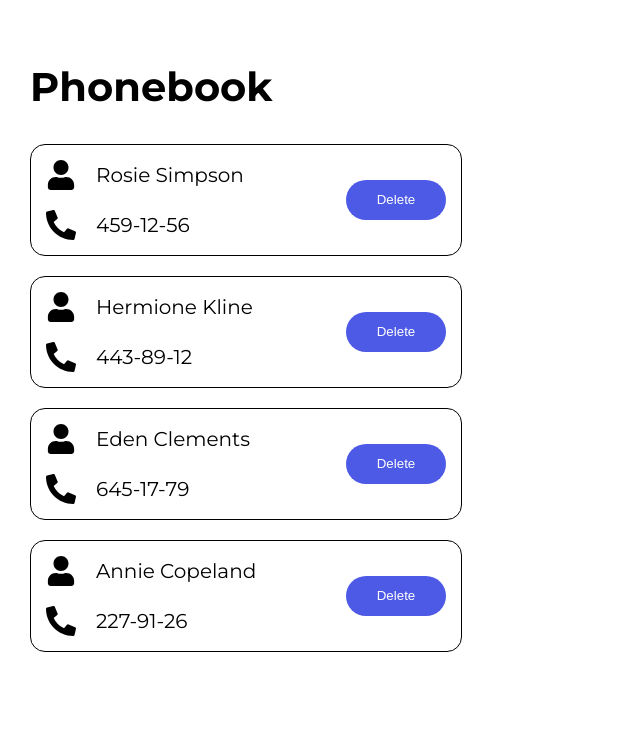
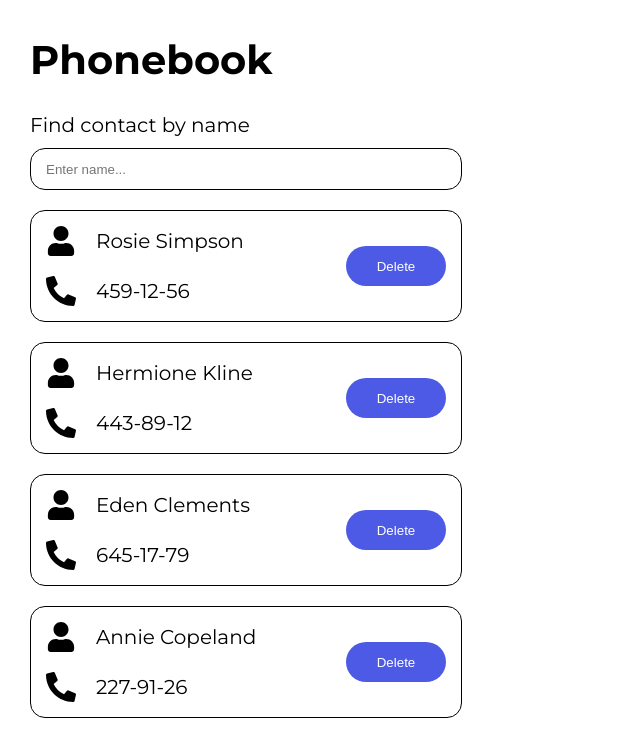
Before and after one commit to FedorovaElizaveta/goit-react-hw-03, a React (Vite) app: page / in a window 1280 px wide. Shown: the top 756 px of the page, without its empty margins (0-640 px from the left). Built offline with nearby package versions, Linux system fonts and the light colour scheme.

Commit message:
Added search box

```diff
--- a/src/App.jsx
+++ b/src/App.jsx
@@ -1,19 +1,33 @@
 import "./App.css";
-import { useState } from "react";
+import { useEffect, useState } from "react";
 import ContactForm from "./components/ContactForm/ContactForm";
 import ContactList from "./components/ContactList/ContactList";
 import SearchBox from "./components/SearchBox/SearchBox";
-import contacts from "./contacts.json";
+import data from "./data.json";
 
 function App() {
-  const [contact, setContact] = useState(contacts);
+  const [contacts, setContacts] = useState(data);
+  const [filter, setFilter] = useState("");
+  const [filteredContacts, setFilteredContacts] = useState(data);
+
+  const handleChange = (event) => {
+    const inputValue = event.target.value.toLowerCase().trim();
+    setFilter(inputValue);
+  };
+
+  useEffect(() => {
+    const filtredContacts = contacts.filter((contact) =>
+      contact.name.toLowerCase().includes(filter)
+    );
+    setFilteredContacts(filtredContacts);
+  }, [filter, contacts]);
 
   return (
     <div>
       <h1>Phonebook</h1>
       <ContactForm />
-      <SearchBox />
-      <ContactList contacts={contact} />
+      <SearchBox handleChange={handleChange} />
+      <ContactList contacts={filteredContacts} />
     </div>
   );
 }
--- a/src/components/Contact/Contact.module.css
+++ b/src/components/Contact/Contact.module.css
@@ -12,10 +12,6 @@
   display: flex;
   gap: 20px;
   align-items: center;
-}
-
-.contactCardInfo p {
-  margin: 0;
 }
 
 .contactCardBtn {
--- a/src/components/SearchBox/SearchBox.jsx
+++ b/src/components/SearchBox/SearchBox.jsx
@@ -1,5 +1,17 @@
-// import css from "./SearchBox.module.css";
+import css from "./SearchBox.module.css";
 
-const SearchBox = () => {};
+const SearchBox = ({ handleChange }) => {
+  return (
+    <>
+      <p className={css.searchBoxText}>Find contact by name</p>
+      <input
+        onChange={handleChange}
+        type="text"
+        placeholder="Enter name..."
+        className={css.searchBoxInput}
+      />
+    </>
+  );
+};
 
 export default SearchBox;
--- a/src/components/SearchBox/SearchBox.module.css
+++ b/src/components/SearchBox/SearchBox.module.css
@@ -0,0 +1,14 @@
+.searchBoxText {
+  margin-top: 20px;
+  margin-bottom: 8px;
+}
+
+.searchBoxInput {
+  width: 400px;
+  height: 40px;
+  padding-left: 20px;
+  padding: 0 15px;
+  border: 1px solid #000;
+  border-radius: 15px;
+  margin-bottom: 20px;
+}
--- a/src/index.css
+++ b/src/index.css
@@ -19,7 +19,20 @@ button {
   cursor: pointer;
 }
 
+h1,
+h2,
+h3,
+h4,
+h5,
+h6,
+p {
+  margin-top: 0;
+  margin-bottom: 0;
+}
+
 ul,
 ol {
   padding-left: 0;
+  margin-top: 0;
+  margin-bottom: 0;
 }
```
Also changed, not shown: src/data.json (renamed from src/contacts.json).
